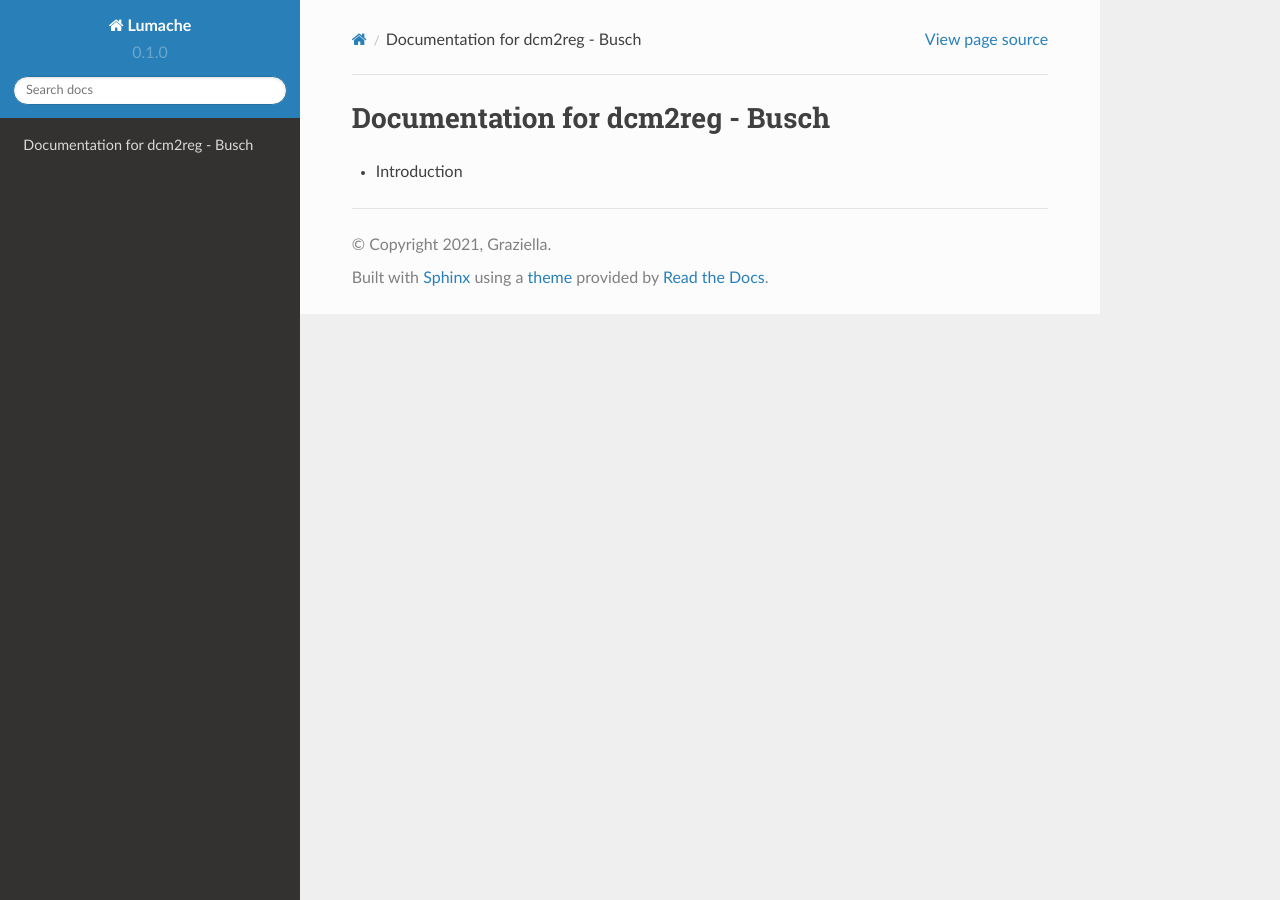
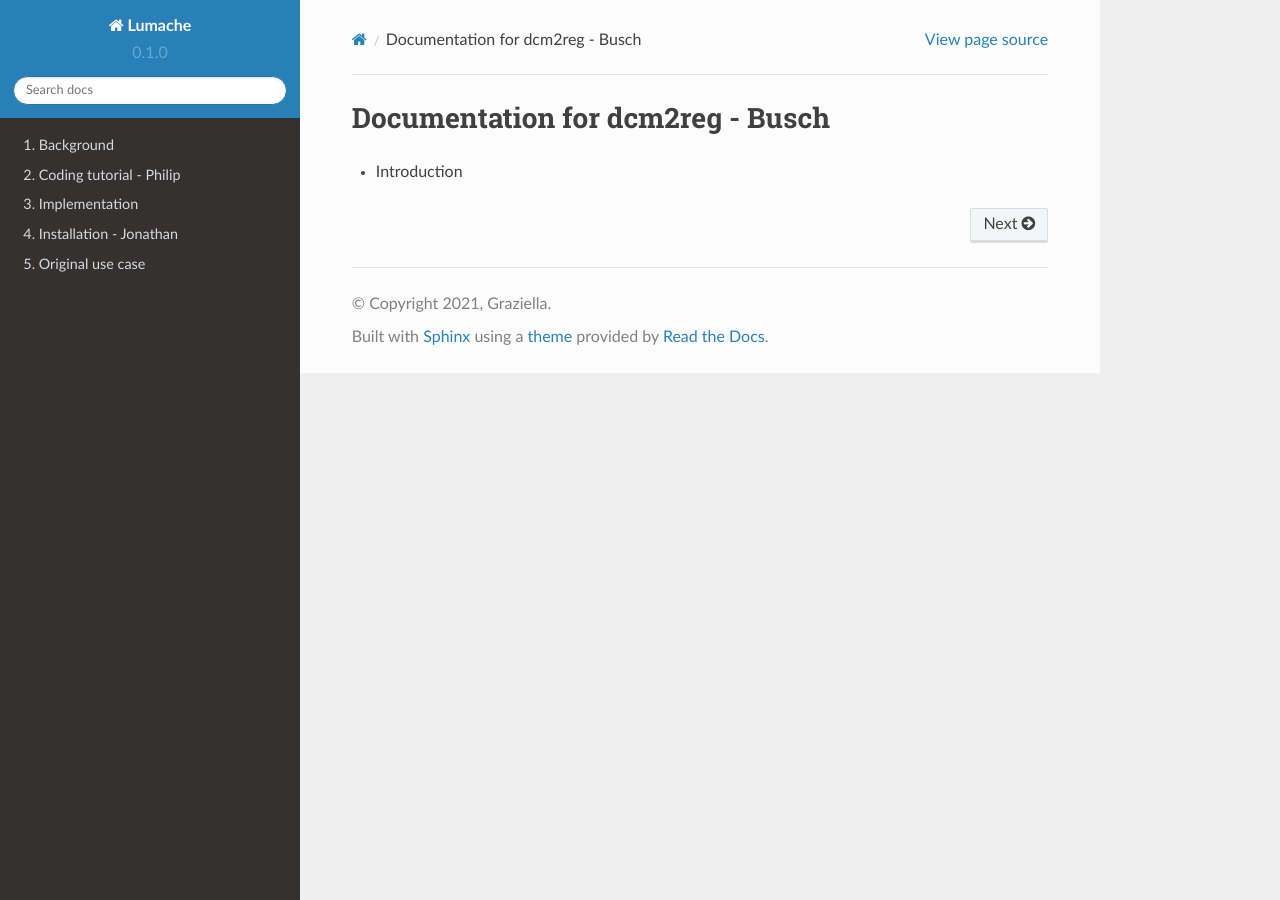
Before and after one commit to Dokkedal/dcm2reg, a Sphinx documentation site: the page built from docs/source/index.rst, in a window 1280 px wide. Built offline with Sphinx 7.4.7 and the Read the Docs theme 2.0.0, drawn with Linux system fonts in a browser that asks for light colours.

Commit message:
added table of contents

```diff
--- a/docs/source/index.rst
+++ b/docs/source/index.rst
@@ -1,3 +1,16 @@
 Documentation for dcm2reg - Busch
 *************************
 * Introduction
+
+.. toctree::
+    :maxdepth: 2
+    :numbered:
+    :titlesonly:
+    :glob:
+    :hidden:
+
+    background.rst
+    basic_usage.rst
+    implementation.rst
+    installation.rst
+    our_use_case.rst
```
